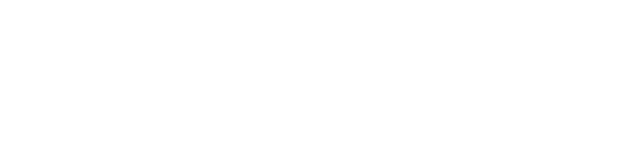
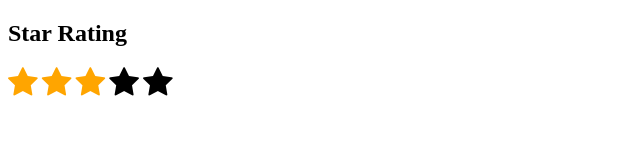
Before and after one commit to jogindrakumar/how-to-create-star-rating-using-html-and-css, a plain HTML site: page index.html in a window 1280 px wide. Shown: the whole page, without its empty margins (0-640 px from the left). Drawn offline with Linux system fonts and the light colour scheme.

Commit message:
star-rating

```diff
--- a/index.html
+++ b/index.html
@@ -6,9 +6,27 @@
     <meta http-equiv="X-UA-Compatible" content="IE=edge">
     <meta name="viewport" content="width=device-width, initial-scale=1.0">
     <title>Star Rating</title>
+    <!-- Font Awesome Icon Library -->
+    <link rel="stylesheet" href="https://cdnjs.cloudflare.com/ajax/libs/font-awesome/4.7.0/css/font-awesome.min.css">
+    <style>
+        .fa {
+            font-size: 2rem;
+        }
+
+        .checked {
+            color: orange;
+        }
+    </style>
 </head>
 
 <body>
+    <h2>Star Rating</h2>
+    <span class="fa fa-star checked"></span>
+    <span class="fa fa-star checked"></span>
+    <span class="fa fa-star checked"></span>
+    <span class="fa fa-star"></span>
+    <span class="fa fa-star"></span>
+
 
 </body>
 
```
